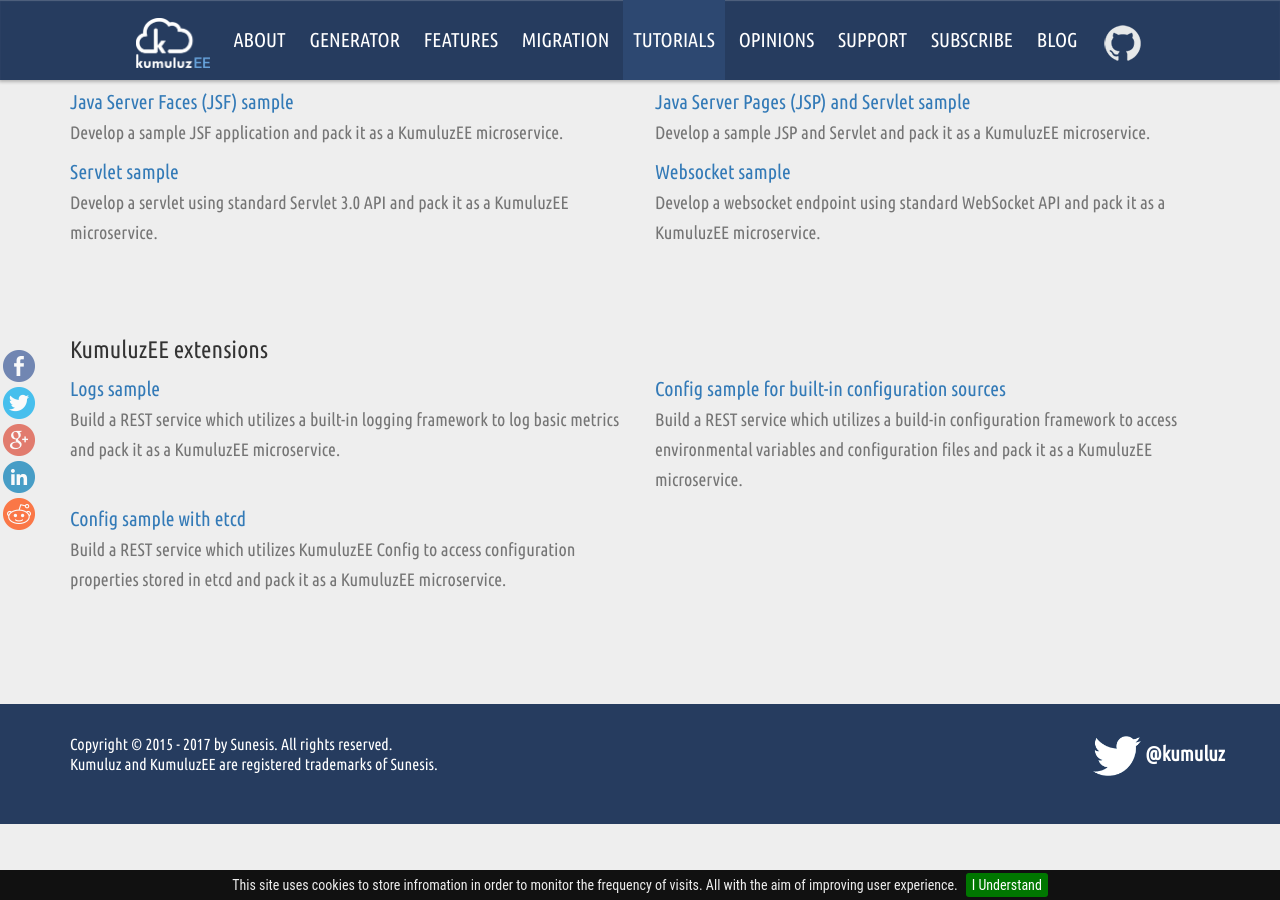
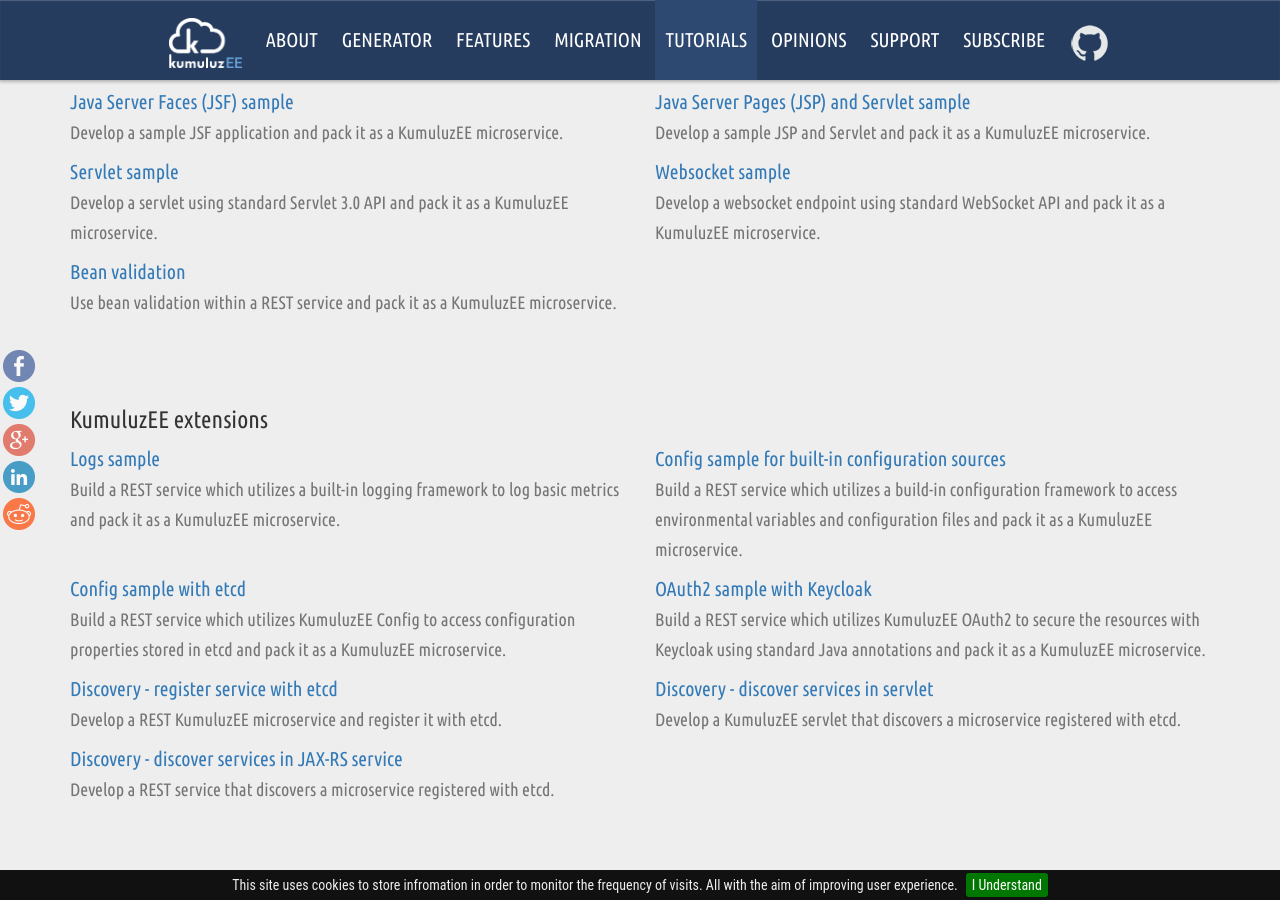
Before and after one commit to kumuluz/ee.kumuluz.com, a Jekyll site: the page built from tutorial/index.html, in a window 1280 px wide and 900 px high, scrolled down 849 px. Built offline with Jekyll 4.4.1, drawn with Linux system fonts in a browser that asks for light colours; nearby versions of some CDN libraries; comment, search, counter and statistics services are not loaded.

Commit message:
Remove blog, add links, modules rename, tutorials update

```diff
--- a/_includes/head.html
+++ b/_includes/head.html
@@ -18,7 +18,7 @@
   <meta property="og:url" content="{{ site.url }}{{ page.url }}">
   <meta property="og:image" content="{{ site.url }}/assets/images/favicons/favicon-194x194.png">
   <meta property="og:description" content="{% if page.excerpt %}{{ page.excerpt | strip_html | strip_newlines | truncate: 160 }}{% else %}{{ site.description }}{% endif %}">
-  <meta property="og:site_name" content="Kumuluz Blog">
+  <meta property="og:site_name" content="KumuluzEE">
   <meta property="article:publisher" content="https://www.facebook.com/{{ site.facebook_username }}">
 
   <meta itemprop="name" content="{% if page.title %}{{ page.title }}{% else %}{{ site.title }}{% endif %}">
--- a/_includes/header.html
+++ b/_includes/header.html
@@ -24,7 +24,6 @@
             <li id="opinions-link"><a href="{{ '/opinions' | prepend: site.baseurl }}">OPINIONS</a></li>
             <li id="support-link"><a href="{{ '/support' | prepend: site.baseUrl }}">SUPPORT</a></li>
             <li id="subscribe-link"><a href="{{ '/subscribe' | prepend: site.baseUrl }}">SUBSCRIBE</a></li>
-            <li><a href="https://blog.kumuluz.com/" target="_blank">BLOG</a></li>
         </ul>
         <div class='navbar-image hidden-xs'>
           <a href="https://github.com/kumuluz/kumuluzee" class="github" target="_blank"><img src="/assets/images/github.png" /></a>
--- a/index.html
+++ b/index.html
@@ -108,7 +108,7 @@
                       <div class="col-xs-12 col-sm-6 col-md-6 col-lg-4">
                           <div class="block" style="min-height:220px">
                               <div>
-                                  <h3><span>KumuluzEE Discovery</span></h3>
+                                  <h3><a href="https://github.com/kumuluz/kumuluzee-discovery" target="_blank"><span>KumuluzEE Discovery</span></a></h3>
                                   <p><span>For service discovery (etcd or Consul)</span></p>
                               </div>
                           </div>
@@ -124,7 +124,7 @@
                       <div class="col-xs-12 col-sm-6 col-md-6 col-lg-4">
                           <div class="block" style="min-height:220px">
                               <div>
-                                  <h3><span>KumuluzEE Security</span></h3>
+                                  <h3><span>KumuluzEE OAuth2</span></h3>
                                   <p><span>For easy integration with OAuth2/OpenID identity and access managemant providers</span></p>
                               </div>
                           </div>
@@ -142,7 +142,6 @@
                               <div>
                                   <h3><span>KumuluzEE Kafka</span></h3>
                                   <p><span>For event streaming support using Apache Kafka</span></p>
-                                  <div class="ribbon"><span>Coming soon</span></div>
                               </div>
                           </div>
                       </div>
--- a/tutorial/index.html
+++ b/tutorial/index.html
@@ -60,6 +60,10 @@
 						<a href="https://github.com/kumuluz/kumuluzee-samples/tree/master/websocket" target="_blank">Websocket sample</a>
 						<p>Develop a websocket endpoint using standard WebSocket API and pack it as a KumuluzEE microservice.</p>
 					</div>
+					<div class="col-md-6 tutorial-block">
+						<a href="https://github.com/kumuluz/kumuluzee-samples/tree/master/bean-validation" target="_blank">Bean validation</a>
+						<p>Use bean validation within a REST service and pack it as a KumuluzEE microservice.</p>
+					</div>
 				</div>
 
 				<br/><br/>
@@ -77,6 +81,22 @@
 						<a href="https://github.com/kumuluz/kumuluzee-samples/tree/master/kumuluzee-config-etcd" target="_blank">Config sample with etcd</a>
 						<p>Build a REST service which utilizes KumuluzEE Config to access configuration properties stored in etcd and pack it as a KumuluzEE microservice.</p>
 					</div>
+					<div class="col-md-6 tutorial-block">
+						<a href="https://github.com/kumuluz/kumuluzee-samples/tree/master/kumuluzee-oauth2-keycloak" target="_blank">OAuth2 sample with Keycloak</a>
+						<p>Build a REST service which utilizes KumuluzEE OAuth2 to secure the resources with Keycloak using standard Java annotations and pack it as a KumuluzEE microservice.</p>
+					</div>
+					<div class="col-md-6 tutorial-block">
+						<a href="https://github.com/kumuluz/kumuluzee-samples/tree/master/discovery/discovery-register" target="_blank">Discovery - register service with etcd</a>
+						<p>Develop a REST KumuluzEE microservice and register it with etcd.</p>
+					</div>
+					<div class="col-md-6 tutorial-block">
+						<a href="https://github.com/kumuluz/kumuluzee-samples/tree/master/discovery/discovery-discover-servlet" target="_blank">Discovery - discover services in servlet</a>
+						<p>Develop a KumuluzEE servlet that discovers a microservice registered with etcd.</p>
+					</div>
+					<div class="col-md-6 tutorial-block">
+						<a href="https://github.com/kumuluz/kumuluzee-samples/tree/master/discovery/discovery-discover-jaxrs" target="_blank">Discovery - discover services in JAX-RS service</a>
+						<p>Develop a REST service that discovers a microservice registered with etcd.</p>
+					</div>
 				</div>
 
 			</div>
```
Also changed, not shown: _layouts/post.html (+6 -1 lines).
